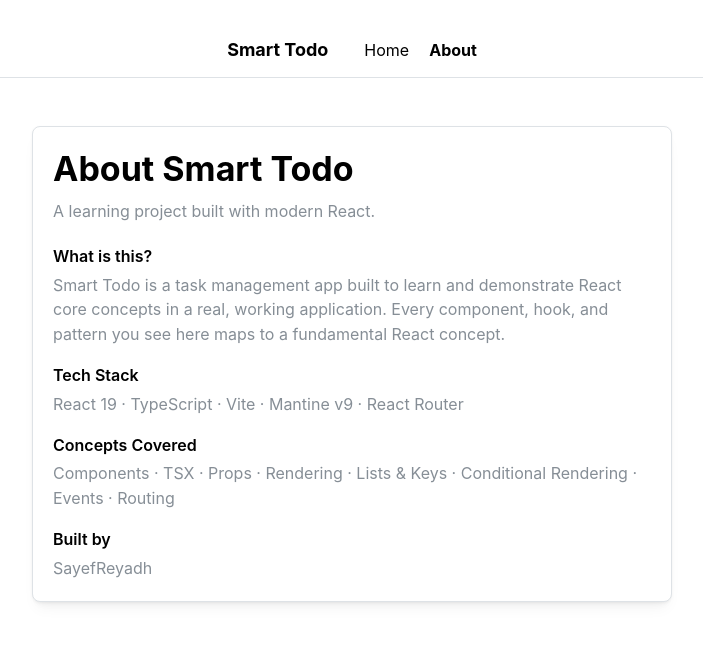
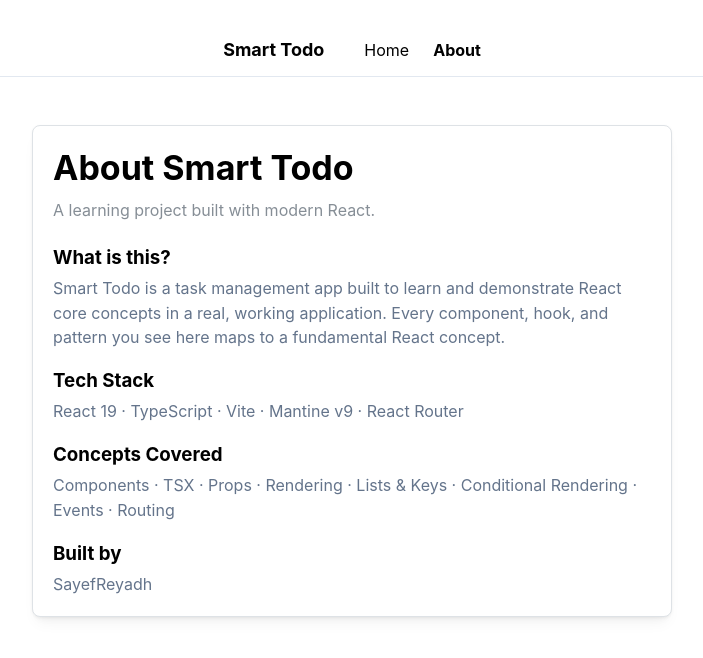
Before and after one commit to sayef-reyadh/smart-todo, a React (Vite) app in the folder frontend/: page /about in a window 1280 px wide. Shown: the top 658 px of the page, without its empty margins (288-991 px from the left). Built offline with nearby package versions, Linux system fonts and the light colour scheme.

Commit message:
Remove direct Mantine imports from components/pages
Replace Group/Stack/Text with plain HTML + inline styles.
Mantine stays abstracted behind ui/primitives/ only.
Simpler for students learning React core concepts.

References #30

```diff
--- a/frontend/src/components/TodoForm/index.tsx
+++ b/frontend/src/components/TodoForm/index.tsx
@@ -1,5 +1,4 @@
 import { useState } from 'react'
-import { Group } from '@mantine/core'
 import { UiButton, UiTextInput } from '../../ui'
 import type { TodoFormProps } from './types'
 
@@ -22,7 +21,7 @@ export function TodoForm({ onAdd }: TodoFormProps) {
 
   return (
     <form onSubmit={handleSubmit}>
-      <Group gap="sm" mb="md">
+      <div style={{ display: 'flex', gap: '0.5rem', marginBottom: '1rem' }}>
         {/* Events: controlled input — value + onChange fires per keystroke */}
         <UiTextInput
           value={text}
@@ -31,7 +30,7 @@ export function TodoForm({ onAdd }: TodoFormProps) {
           ariaLabel="Task title"
         />
         <UiButton type="submit">Add</UiButton>
-      </Group>
+      </div>
     </form>
   )
 }
--- a/frontend/src/components/TodoList/index.tsx
+++ b/frontend/src/components/TodoList/index.tsx
@@ -1,4 +1,3 @@
-import { Group, Stack } from '@mantine/core'
 import { UiButton, UiCheckbox } from '../../ui'
 import type { TodoListProps } from './types'
 
@@ -8,20 +7,20 @@ export type { TodoListProps } from './types'
 // #7 Events (onClick with arrow to pass args), #1 Components (composing UiCheckbox + UiButton)
 export function TodoList({ todos, onToggle, onDelete }: TodoListProps) {
   return (
-    <Stack gap="xs">
+    <div style={{ display: 'grid', gap: '0.5rem' }}>
       {/* Lists & Keys: map with stable key={todo.id} — never array index */}
       {todos.map((todo) => (
-        <Group
+        <div
           key={todo.id}
-          justify="space-between"
-          align="center"
-          gap="sm"
-          p="xs"
-          px="sm"
           style={{
-            border: '1px solid var(--mantine-color-gray-3)',
-            borderRadius: 'var(--mantine-radius-md)',
-            background: 'var(--mantine-color-gray-0)',
+            display: 'flex',
+            justifyContent: 'space-between',
+            alignItems: 'center',
+            gap: '0.75rem',
+            padding: '0.625rem 0.75rem',
+            border: '1px solid #e2e8f0',
+            borderRadius: '0.5rem',
+            background: '#f8fafc',
           }}
         >
           <UiCheckbox
@@ -33,8 +32,8 @@ export function TodoList({ todos, onToggle, onDelete }: TodoListProps) {
           <UiButton tone="danger" type="button" onClick={() => onDelete(todo.id)}>
             Delete
           </UiButton>
-        </Group>
+        </div>
       ))}
-    </Stack>
+    </div>
   )
 }
--- a/frontend/src/components/TodoStats/index.tsx
+++ b/frontend/src/components/TodoStats/index.tsx
@@ -1,23 +1,25 @@
-import { Group, Text } from '@mantine/core'
 import { UiButton } from '../../ui'
 import type { TodoStatsProps } from './types'
 
 export type { TodoStatsProps } from './types'
 
+// Example of: #4 Rendering (derived values), #6 Conditional rendering (&& with > 0)
 export function TodoStats({ todos, onClearCompleted }: TodoStatsProps) {
+  // Derived during render — no extra state needed
   const doneCount = todos.filter((t) => t.done).length
   const remainingCount = todos.length - doneCount
 
   return (
-    <Group justify="space-between" align="center">
-      <Text size="sm" c="dimmed">
+    <div style={{ display: 'flex', justifyContent: 'space-between', alignItems: 'center' }}>
+      <span style={{ fontSize: '0.875rem', color: '#64748b' }}>
         {remainingCount} remaining · {doneCount} completed
-      </Text>
+      </span>
+      {/* Conditional rendering: && with > 0 avoids the number trap */}
       {doneCount > 0 && (
         <UiButton tone="danger" type="button" onClick={onClearCompleted}>
           Clear completed ({doneCount})
         </UiButton>
       )}
-    </Group>
+    </div>
   )
 }
--- a/frontend/src/layouts/AppLayout.tsx
+++ b/frontend/src/layouts/AppLayout.tsx
@@ -1,14 +1,13 @@
 // Layout: wraps all pages with a nav bar + content area (Outlet).
 // This is a React Router layout route — demonstrates component composition + Outlet.
 import { Outlet, NavLink } from 'react-router'
-import { Group, Text } from '@mantine/core'
 
 export function AppLayout() {
   return (
     <>
-      {/* Nav bar — Group for horizontal layout, NavLink for client-side navigation (no page reload) */}
-      <Group justify="center" gap="lg" py="sm" bg="white" style={{ borderBottom: '1px solid var(--mantine-color-gray-3)' }}>
-        <Text fw={700} size="lg" mr="md">Smart Todo</Text>
+      {/* Nav bar — plain HTML flexbox, NavLink for client-side navigation (no page reload) */}
+      <nav style={{ display: 'flex', justifyContent: 'center', alignItems: 'center', gap: '1.5rem', padding: '0.75rem', background: 'white', borderBottom: '1px solid #e2e8f0' }}>
+        <strong style={{ fontSize: '1.125rem', marginRight: '1rem' }}>Smart Todo</strong>
         {/* NavLink from react-router — renders an <a> with active styling, no full-page reload */}
         <NavLink to="/" style={({ isActive }) => ({ fontWeight: isActive ? 700 : 400, color: 'inherit', textDecoration: 'none' })}>
           Home
@@ -16,7 +15,7 @@ export function AppLayout() {
         <NavLink to="/about" style={({ isActive }) => ({ fontWeight: isActive ? 700 : 400, color: 'inherit', textDecoration: 'none' })}>
           About
         </NavLink>
-      </Group>
+      </nav>
 
       {/* Outlet renders the matched child route (HomePage or AboutPage) */}
       <Outlet />
--- a/frontend/src/pages/AboutPage/index.tsx
+++ b/frontend/src/pages/AboutPage/index.tsx
@@ -1,5 +1,4 @@
-// Example of: #1 Components (function component with no props), #2 TSX (Mantine components as JSX)
-import { Stack, Text } from '@mantine/core'
+// Example of: #1 Components (function component with no props), #2 TSX (plain HTML as JSX)
 import { UiContainer, UiTitle, UiSubtitle } from '../../ui'
 
 export function AboutPage() {
@@ -8,35 +7,35 @@ export function AboutPage() {
       <UiTitle>About Smart Todo</UiTitle>
       <UiSubtitle>A learning project built with modern React.</UiSubtitle>
 
-      <Stack gap="md">
+      <div style={{ display: 'grid', gap: '1rem' }}>
         <div>
-          <Text fw={600} mb={4}>What is this?</Text>
-          <Text c="dimmed">
+          <h3 style={{ margin: '0 0 0.25rem' }}>What is this?</h3>
+          <p style={{ color: '#64748b', margin: 0 }}>
             Smart Todo is a task management app built to learn and demonstrate React core concepts
             in a real, working application. Every component, hook, and pattern you see here maps
             to a fundamental React concept.
-          </Text>
+          </p>
         </div>
 
         <div>
-          <Text fw={600} mb={4}>Tech Stack</Text>
-          <Text c="dimmed">
+          <h3 style={{ margin: '0 0 0.25rem' }}>Tech Stack</h3>
+          <p style={{ color: '#64748b', margin: 0 }}>
             React 19 · TypeScript · Vite · Mantine v9 · React Router
-          </Text>
+          </p>
         </div>
 
         <div>
-          <Text fw={600} mb={4}>Concepts Covered</Text>
-          <Text c="dimmed">
+          <h3 style={{ margin: '0 0 0.25rem' }}>Concepts Covered</h3>
+          <p style={{ color: '#64748b', margin: 0 }}>
             Components · TSX · Props · Rendering · Lists & Keys · Conditional Rendering · Events · Routing
-          </Text>
+          </p>
         </div>
 
         <div>
-          <Text fw={600} mb={4}>Built by</Text>
-          <Text c="dimmed">SayefReyadh</Text>
+          <h3 style={{ margin: '0 0 0.25rem' }}>Built by</h3>
+          <p style={{ color: '#64748b', margin: 0 }}>SayefReyadh</p>
         </div>
-      </Stack>
+      </div>
     </UiContainer>
   )
 }
--- a/frontend/src/pages/HomePage/index.tsx
+++ b/frontend/src/pages/HomePage/index.tsx
@@ -1,7 +1,6 @@
 // Example of: #2 useState (app state), #4 Rendering (derived values),
 // #6 Conditional rendering (ternary for empty state), #3 Props (passing data down + callbacks up)
 import { useState } from 'react'
-import { Stack, Text } from '@mantine/core'
 import { UiContainer, UiSubtitle, UiTitle } from '../../ui'
 import { TodoForm } from '../../components/TodoForm'
 import { TodoList } from '../../components/TodoList'
@@ -24,11 +23,11 @@ export function HomePage() {
 
       {/* Conditional rendering: ternary — empty state vs todo list */}
       {todos.length === 0 ? (
-        <Text ta="center" c="dimmed" py="xl">
+        <p style={{ textAlign: 'center', color: '#94a3b8', padding: '2rem 0' }}>
           No tasks yet — add one above.
-        </Text>
+        </p>
       ) : (
-        <Stack gap="sm">
+        <div style={{ display: 'grid', gap: '0.75rem' }}>
           {/* Props: data down (todos), callbacks up (onToggle, onDelete, onClearCompleted) */}
           <TodoStats
             todos={todos}
@@ -39,7 +38,7 @@ export function HomePage() {
             onToggle={(id) => setTodos((prev) => toggleTodo(prev, id))}
             onDelete={(id) => setTodos((prev) => deleteTodo(prev, id))}
           />
-        </Stack>
+        </div>
       )}
     </UiContainer>
   )
```
